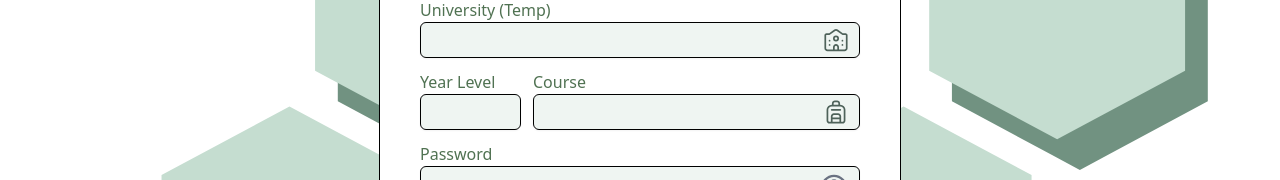
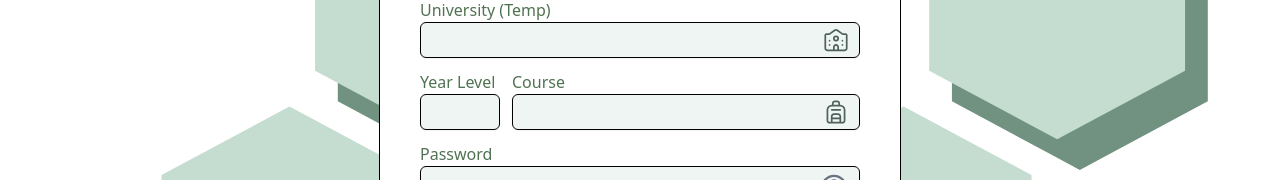
Before and after one commit to kemdav/Tambayan, a Next.js app: page /register in a window 1280 px wide. Shown: the part 354-534 px from the top of the page. Built offline with nearby package versions, Linux system fonts and the light colour scheme.

Commit message:
fix: used flex instead of grid for year level and course

```diff
--- a/src/app/components/ui/auth-page-ui/auth-registration-card.tsx
+++ b/src/app/components/ui/auth-page-ui/auth-registration-card.tsx
@@ -60,13 +60,13 @@ export default function AuthRegCard() {
         </div>
       </div>
 
-      <div className="grid grid-cols-4 gap-3 lg:mt-3">
-        <div>
+      <div className="flex lg:mt-3 gap-3">
+        <div className="w-20">
           <p className="text-action-forest-green">Year Level</p>
           <Input className="bg-secondary-light-moss/20"></Input>
         </div>
 
-        <div className="col-span-3">
+        <div className="col-span-3 grow">
           <p className="text-action-forest-green">Course</p>
           <Input
             className="bg-secondary-light-moss/20"
```
